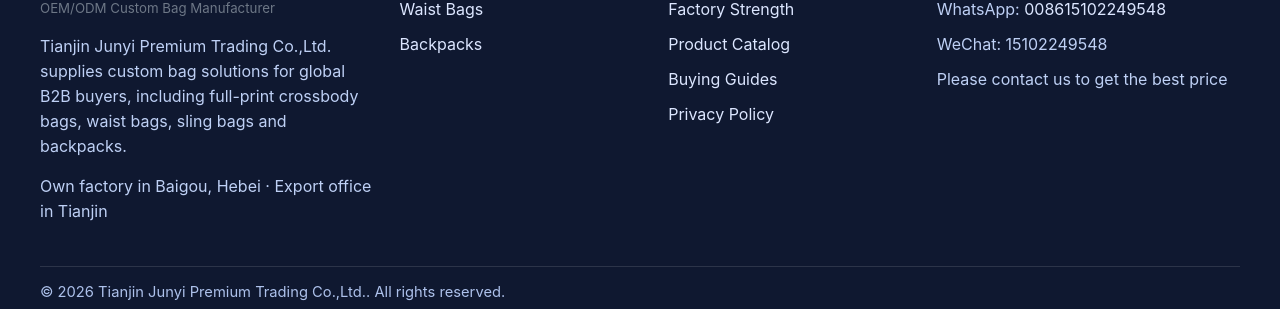
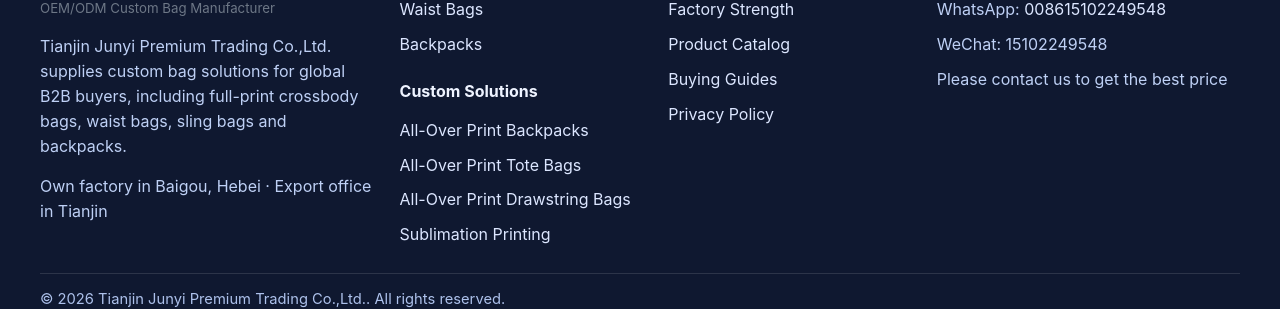
Before and after one commit to badnd/junyibags-site, a Next.js app: page /about in a window 1280 px wide. Shown: the part 2152-2461 px from the top of the page. Built offline with nearby package versions, Linux system fonts and the light colour scheme; no server answers.

Commit message:
chore: add footer landing page links - junyibags-site

```diff
--- a/src/app/globals.css
+++ b/src/app/globals.css
@@ -255,6 +255,7 @@
 .footer-grid{display:grid;grid-template-columns:1.1fr .8fr .8fr 1fr;gap:26px;padding:56px 0 26px}
 .footer a{color:#dce6ff}
 .footer h4{margin:0 0 14px}
+.footer-subhead{margin-top:22px!important}
 .footer p,.footer li{color:#bed0f5}
 .footer ul{list-style:none;padding:0;margin:0;display:grid;gap:10px}
 .footer-bottom{border-top:1px solid rgba(255,255,255,.12);padding:14px 0 26px;color:#adc1eb;font-size:.92rem;display:flex;justify-content:space-between;gap:16px;flex-wrap:wrap}
--- a/src/components/SiteFooter.js
+++ b/src/components/SiteFooter.js
@@ -23,6 +23,13 @@
           <div>
             <h4>Products</h4>
             <ul>{siteData.categories.slice(0, 7).map((category) => <li key={category.slug}><Link href={category.link || `/products?category=${category.slug}`}>{category.name}</Link></li>)}</ul>
+            <h4 className="footer-subhead">Custom Solutions</h4>
+            <ul>
+              <li><Link href="/all-over-print-backpacks">All-Over Print Backpacks</Link></li>
+              <li><Link href="/all-over-print-tote-bags">All-Over Print Tote Bags</Link></li>
+              <li><Link href="/all-over-print-drawstring-bags">All-Over Print Drawstring Bags</Link></li>
+              <li><Link href="/printing/sublimation-printing">Sublimation Printing</Link></li>
+            </ul>
           </div>
           <div>
             <h4>Buyer Service</h4>
```
